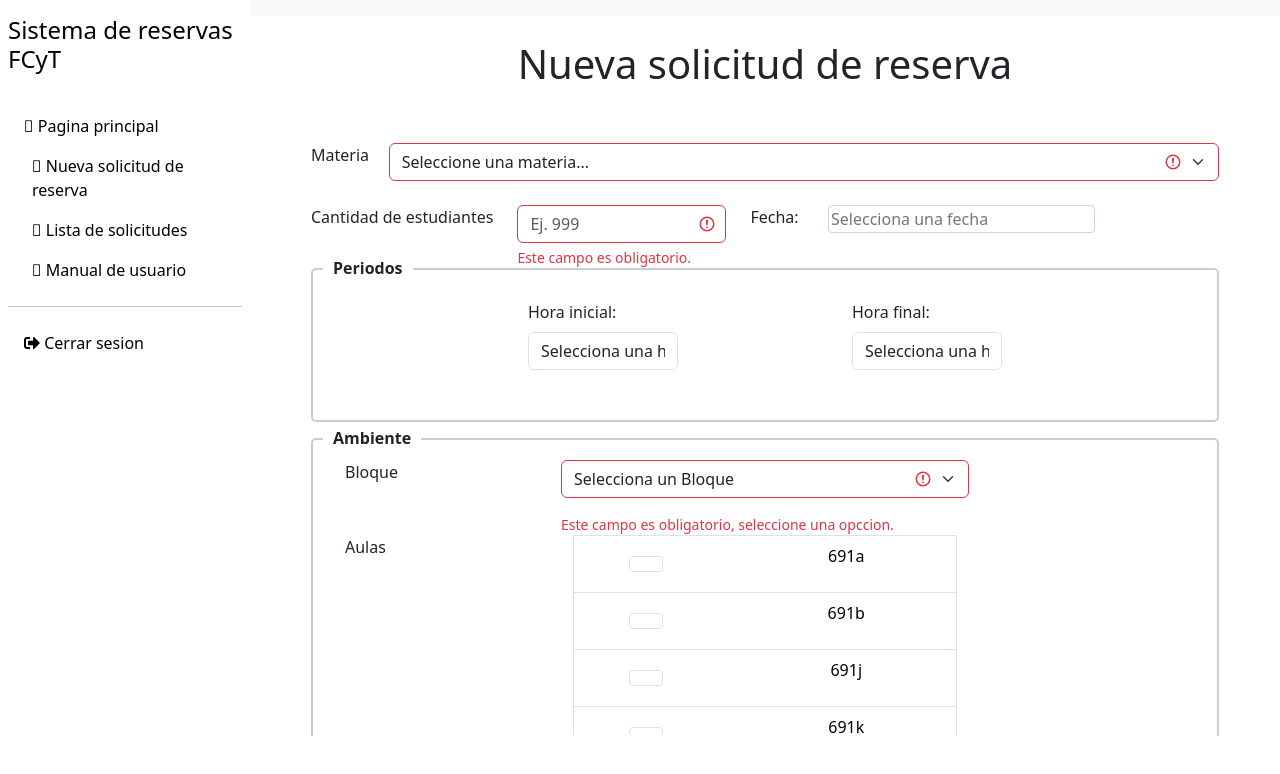
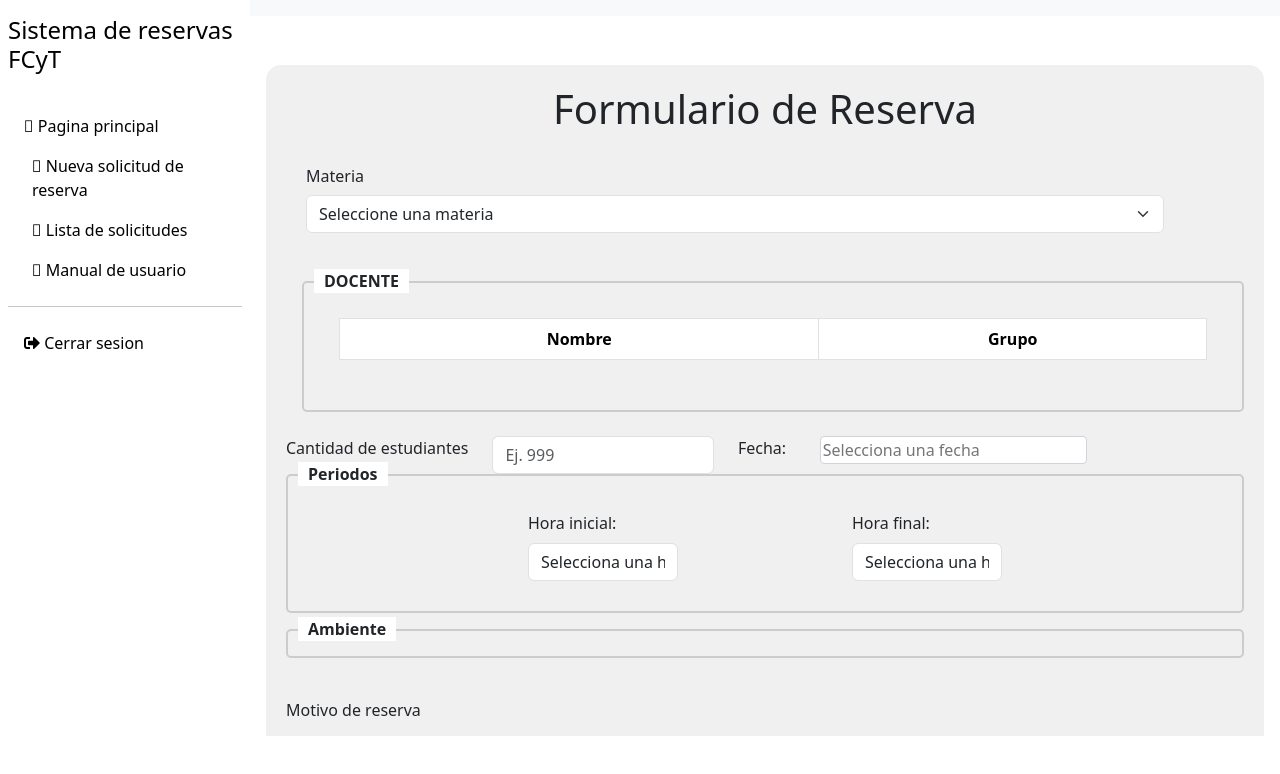
Before and after one commit to BruteForceSolutionsSRL/reservation-system-front, a React (Vite) app: page /user/enviroment-request in a window 1280 px wide. Shown: the top 774 px of the page. Built offline with nearby package versions, Linux system fonts and the light colour scheme.

Commit message:
subject and teacher implementation in the application form

```diff
--- a/src/Components/RequestReservationAmbience/RequestReservationAmbience.css
+++ b/src/Components/RequestReservationAmbience/RequestReservationAmbience.css
@@ -2,9 +2,6 @@
   width: 100%;
   /*max-width: 400px;
     margin-right: 100px;*/
-  width: 100%;
-  max-width: 400px;
-  margin-right: 100px;
 }
 
 .input-cant {
@@ -17,11 +14,11 @@
 }
 
 .formulario-principal {
-  /* background-color: #e7e6e6; */
+  background-color: #f1f0f0; /*Quitarlo al final*/
+  width: 100%;
   border-radius: 15px;
-  margin: 10px auto;
-  padding: 45px;
-  width: 100%;
+  margin: 25px auto;
+  padding: 20px;
 }
 
 .periods-container {
@@ -32,6 +29,7 @@
   width: 100%;
   margin-top: -0px;
 }
+
 .label-periods {
   margin-top: 20px;
 }
@@ -108,18 +106,19 @@ input[type="time"]::-webkit-calendar-picker-indicator {
   display: inline-block;
   margin-right: 10px;
 }
-.container-teacher {
-  max-width: 100%;
-  max-height: 250px;
-  overflow-y: auto;
-  overflow-x: auto;
-}
 
+
+
+
+
+/*Desde aqui empiza codigo limpio*/
+/*Marco de cada caja*/
 .tag-container {
   border: 2px solid #ccc;
-  padding: 20px;
+  padding: 25px;
   border-radius: 5px;
   position: relative;
+  padding-bottom: 0px;
 }
 
 .tag-label {
@@ -130,3 +129,23 @@ input[type="time"]::-webkit-calendar-picker-indicator {
   padding: 0 10px; /* relleno horizontal */
   font-weight: bold;
 }
+
+/*Control table color*/
+.table-blue {
+  background-color: blue !important;
+  color: white;
+}
+
+/*Scrol bar*/
+.scrol-teacher{
+  overflow-y: auto;
+  max-height:206px;
+  scrollbar-width: thin;
+}
+
+
+/*Mantener el header de la tabla nombre y grupo*/
+.sticky-header {
+  position: sticky;
+  top: 0;
+}
--- a/src/Components/RequestReservationAmbience/RequestReservationAmbience.jsx
+++ b/src/Components/RequestReservationAmbience/RequestReservationAmbience.jsx
@@ -1,23 +1,14 @@
 import React, { useState, useEffect } from "react";
-import {
-  Form,
-  Container,
-  Row,
-  Col,
-  Button,
-  InputGroup,
-  Table,
-} from "react-bootstrap";
-import DatePicker from "react-datepicker";
-import "react-datepicker/dist/react-datepicker.css";
-import "react-time-picker/dist/TimePicker.css";
-import { BsX } from "react-icons/bs";
+import { Form, Button, Table, Container } from "react-bootstrap";
+//import { BsX } from "react-icons/bs";
 import CalendarOwn from "./Calendar/CalendarOwn";
 import TimePicker from "./Calendar/TimePicker";
-
 import "./RequestReservationAmbience.css";
 
 function RequestReservationAmbience() {
+  const [selectedOptions, setSelectedOptions] = useState({});
+  const [selectedOptionsNames, setSelectedOptionsNames] = useState({});
+
   const [formData, setFormData] = useState({
     materia: "",
     cantidadEstudiantes: "",
@@ -30,54 +21,72 @@ function RequestReservationAmbience() {
     docentes: "",
   });
 
-  const [opcionSeleccionadaBloque, setOpcionSeleccionadaBloque] = useState("");
-  const [blockOption, setBlockOption] = useState([]);
-  const [selectedItems, setSelectedItems] = useState([]);
-  const [selectedItemsTeacher, setSelectedItemsTeacher] = useState([]);
+  const [errors, setErrors] = useState({
+    materia: "",
+    cantidadEstudiantes: "",
+    fecha: "",
+    horaInicio: "",
+    horaFin: "",
+    bloque: "",
+    aula: "",
+    motivoReserva: "",
+    docentes: "",
+  });
 
-  //validar campos del form
-  const handleSubmit = (event) => {
-    const form = event.currentTarget;
-    if (form.checkValidity() === false) {
-      event.preventDefault();
-      event.stopPropagation();
-    }
-    setValidated(true);
-    setFormSubmitted(true); // Marcar el formulario como enviado
-  };
-
-  const printFormData = () => {
-    console.log("Form data:", formData);
-  };
-
-  //calendario
-  const handleDateSelect = (date) => {
-    setFormData({ ...formData, fecha: date }); // Actualiza el estado del formulario con la fecha seleccionada
-  };
-
-  //obtener datos del formulario
-  const handleChange = (e) => {
-    const { name, value } = e.target;
-    setFormData({ ...formData, [name]: value });
-  };
-
-  const handleTimeChange = ({ startHourId, endHourId }) => {
-    setFormData({
-      ...formData,
-      horaInicio: startHourId,
-      horaFin: endHourId,
-    });
-  };
-
+  //VALIDADORES DE TODO EL FORMULARIO
   //validador de materia
-  const validateInput = (value) => {
+  const validateMateria = (value) => {
     if (!value || value.trim() === "") {
-      return "Este campo es obligatorio, seleccione una opccion.";
+      return "Seleccione una materia.";
     }
     return null;
   };
 
-  //validador de materia
+  // validator teacher
+  const validateTeacher = (selectedOptions) => {
+    if (Object.keys(selectedOptions).length === 0) {
+      return "Seleccione al menos un docente.";
+    }
+    return null;
+  };
+
+  //Boton enviar solicitud
+  const handleSubmit = (e) => {
+    e.preventDefault();
+    let newErrors = {};
+
+    newErrors.materia = validateMateria(formData.materia);
+    newErrors.docentes = validateTeacher(formData.docentes);
+
+    setErrors(newErrors);
+    // Si no hay errores, puedes enviar el formulario
+    if (!newErrors.materia && !newErrors.docentes) {
+      console.log("Datos del formulario:", formData);
+    }
+  };
+
+  //validador en tiempo real
+  const handleChange = (e) => {
+    const { name, value } = e.target;
+    setFormData({
+      ...formData,
+      [name]: value,
+    });
+    const error = validators[name](value);
+    setErrors({
+      ...errors,
+      [name]: error,
+    });
+  };
+
+  //controlador de validadores
+  const validators = {
+    materia: validateMateria,
+    docentes: validateTeacher,
+    // Agrega más validadores para otros campos si es necesario
+  };
+
+  /*
   const validateCantEst = (value) => {
     if (!value) {
       return "Este campo es obligatorio.";
@@ -87,169 +96,7 @@ function RequestReservationAmbience() {
       return "Por favor, ingrese un número válido entre 1 y 999.";
     }
     return null;
-  };
-
-  // validador motivo reserva
-  const validateMotReser = (value) => {
-    const regex = /^[a-zA-ZñÑáéíóúÁÉÍÓÚ\s0-9]+$/;
-    if (!value) {
-      return "Campo es obligatorio";
-    } else if (value.length < 5 || value.length > 60) {
-      return "Debe tener entre 5 y 60 caracteres";
-    } else if (!regex.test(value)) {
-      return "No se acepta caracteres especiales";
-    } else {
-      return null; // Devuelve null cuando la validación es exitosa
-    }
-  };
-  // test data
-  const bloque = [
-    {
-      block_id: 1,
-      name: "Edificio Nuevo",
-    },
-    {
-      block_id: 2,
-      name: "Biblioteca FCYT",
-    },
-  ];
-
-  // test data
-  const classroom = [
-    {
-      classroom_id: 1,
-      name: "691a",
-      capacity: 75,
-      floor: 0,
-    },
-    {
-      classroom_id: 2,
-      name: "691b",
-      capacity: 75,
-      floor: 0,
-    },
-    {
-      classroom_id: 10,
-      name: "691j",
-      capacity: 75,
-      floor: 0,
-    },
-    {
-      classroom_id: 11,
-      name: "691k",
-      capacity: 75,
-      floor: 0,
-    },
-    {
-      classroom_id: 12,
-      name: "Auditorio",
-      capacity: 700,
-      floor: 0,
-    },
-  ];
-  // test data
-  const docente = [
-    {
-      teacher_subject_id: 2,
-      group_number: 1,
-      teacher_id: 1,
-      teacher_name: "Leticia",
-      teacher_last_name: "Blanco Coca",
-    },
-    {
-      teacher_subject_id: 3,
-      group_number: 2,
-      teacher_id: 2,
-      teacher_name: "Rosemary",
-      teacher_last_name: "Torrico Bascope",
-    },
-    {
-      teacher_subject_id: 4,
-      group_number: 3,
-      teacher_id: 4,
-      teacher_name: "Elder Octavio",
-      teacher_last_name: "Fernandez Guzman",
-    },
-    // {
-    //   teacher_subject_id: 4,
-    //   group_number: 3,
-    //   teacher_id: 4,
-    //   teacher_name: "agustin",
-    //   teacher_last_name: "guzman",
-    // },
-    // {
-    //   teacher_subject_id: 4,
-    //   group_number: 3,
-    //   teacher_id: 4,
-    //   teacher_name: "agustin",
-    //   teacher_last_name: "guzman",
-    // },
-    {
-      teacher_subject_id: 7,
-      group_number: 7,
-      teacher_id: 7,
-      teacher_name: "Leticia",
-      teacher_last_name: "Blanco Coca",
-    },
-  ];
-
-  useEffect(() => {
-    setBlockOption(bloque);
-  }, []);
-
-  const handleSelectChangeBloque = (event) => {
-    setOpcionSeleccionadaBloque(event.target.value);
-    setFormData({
-      ...formData,
-      bloque: event.target.value,
-    });
-  };
-
-  const handleCheckboxChange = (event, classroomId) => {
-    const isChecked = event.target.checked;
-
-    if (isChecked) {
-      setSelectedItems([...selectedItems, classroomId]);
-      setFormData({
-        ...formData,
-        aula: [...formData.aula, classroomId],
-      });
-    } else {
-      setSelectedItems(selectedItems.filter((id) => id !== classroomId));
-      setFormData({
-        ...formData,
-        aula: formData.aula.filter((id) => id !== classroomId),
-      });
-    }
-  };
-
-  const handleCheckboxChangeTeacher = (event, teacherId) => {
-    const isCheckedTeacher = event.target.checked;
-
-    if (isCheckedTeacher) {
-      setSelectedItemsTeacher([...selectedItemsTeacher, teacherId]);
-      setFormData({
-        ...formData,
-        docentes: [...formData.docentes, teacherId],
-      });
-    } else {
-      setSelectedItemsTeacher(
-        selectedItemsTeacher.filter((id) => id !== teacherId)
-      );
-      setFormData({
-        ...formData,
-        docentes: formData.docentes.filter((id) => id !== teacherId),
-      });
-    }
-  };
-
-  const isItemSelectedTeacher = (teacherId) => {
-    return selectedItemsTeacher.includes(teacherId);
-  };
-
-  const isItemSelected = (classroomId) => {
-    return selectedItems.includes(classroomId);
-  };
+  };*/
 
   /*
   const handleGetBloqueData = () => {
@@ -281,267 +128,217 @@ function RequestReservationAmbience() {
       .catch((error) => console.error("Error al obtener las opciones:", error));
   }, []);*/
 
-  //Ejemplo de como recibir datos
-  const opcionesTemporales = [
-    { id: 1, nombre: "Elementos de programacion y estructura de datos" },
-    { id: 2, nombre: "Algoritmos avanzados" },
-    { id: 3, nombre: "Examen" },
-  ];
-  const [opciones, setOpciones] = useState(opcionesTemporales);
-
-  const handleSelectChange = (event) => {
-    setOpcionSeleccionada(event.target.value);
+  //calendario
+  const handleDateSelect = (date) => {
+    setFormData({ ...formData, fecha: date }); // Actualiza el estado del formulario con la fecha seleccionada
+  };
+  const handleTimeChange = ({ startHourId, endHourId }) => {
+    setFormData({
+      ...formData,
+      horaInicio: startHourId,
+      horaFin: endHourId,
+    });
   };
 
-  // TIME PICKET
-  const [startTime, setStartTime] = useState("");
-  const [endTime, setEndTime] = useState("");
+  //Docentes
+  const handleOptionClick = (id, nombre, grupo) => {
+    setSelectedOptions((prevSelectedOptions) => {
+      const updatedSelection = { ...prevSelectedOptions };
+      if (updatedSelection[id]) {
+        delete updatedSelection[id];
+      } else {
+        updatedSelection[id] = { id, nombre, grupo };
+      }
+      // Actualizar formData.docentes con el formato deseado
+      setFormData({
+        ...formData,
+        docentes: updatedSelection,
+      });
+      return updatedSelection;
+    });
+    setSelectedOptionsNames((prevSelectedOptionsNames) => {
+      const updatedSelectionNames = { ...prevSelectedOptionsNames };
+      if (prevSelectedOptionsNames[id]) {
+        delete updatedSelectionNames[id];
+      } else {
+        updatedSelectionNames[id] = { id, nombre, grupo };
+      }
+      return updatedSelectionNames;
+    });
+  };
+  // Actualizar la tabla docentes en base a lo que se selecciono
+  useEffect(() => {
+    // Si no se ha seleccionado ninguna materia, mostrar la lista de docentes vacía
+    if (!formData.materia) {
+      setIntro([]); // Vaciar la lista de docentes
+    } else {
+      // Según la materia seleccionada, actualizar la lista de docentes
+      setIntro(introTemporales);
+    }
+  }, [formData.materia]);
 
-  const handleStartTimeChange = (e) => {
-    const newStartTime = e.target.value;
-    setStartTime(newStartTime);
-    console.log("Hora de inicio:", newStartTime);
-  };
+  //Ver lo que se selcciona de la tabla docentes e imprimirlo
+  useEffect(() => {
+    console.log(formData.docentes);
+  }, [selectedOptions]);
 
-  const handleEndTimeChange = (e) => {
-    const newEndTime = e.target.value;
-    setEndTime(newEndTime);
-    console.log("Hora de fin:", newEndTime);
-  };
+  //Ejemplo de materias
+  const materiaTemporal = [
+    { id: 0, materia: "Elementos de programacion y estructura de datos" },
+    { id: 1, materia: "Intro a la programacion" },
+    { id: 2, materia: "Aquitectura de computadoras" },
+    { id: 3, materia: "Algoritmos avanzados" },
+    { id: 4, materia: "Taller de ingenieria de soft" },
+  ];
+  const [materias, setMaterias] = useState(materiaTemporal);
 
-  //console.log("Hora de inicio seleccionada:", startTime);
-  //console.log("Hora de fin seleccionada:", endTime);
+  //Ejemplo de docentes ELEMENTOS DE PROG
+  const elementosTemporales = [
+    { id: 0, docente: "Letecia Blanco Coca", grupo: "2" },
+    { id: 1, docente: "Letecia Blanco Coca", grupo: "3" },
+    { id: 2, docente: "Rosemary Torrico Bascope", grupo: "1" },
+    { id: 3, docente: "Helder Guzman Fernandez", grupo: "5" },
+  ];
+  const [elementos, setElementos] = useState(elementosTemporales);
 
-  const clearStartTime = () => {
-    setStartTime("");
-  };
+  //Ejemplo de docentesINTRO A LA PROG
+  const introTemporales = [
+    { id: 0, docente: "Letecia Blanco Coca", grupo: "2" },
+    { id: 1, docente: "Carla Serrudo Salazar", grupo: "1" },
+    { id: 2, docente: "Carla Serrudo Salazar", grupo: "6" },
+    { id: 3, docente: "Vladimir Costas Jauregui", grupo: "10" },
+    { id: 4, docente: "Hernan Ustariz Vargas", grupo: "3" },
+    { id: 5, docente: "Victor Hugo Montaño", grupo: "5" },
+    { id: 6, docente: "Vladimir Costas Jauregui", grupo: "7" },
+    { id: 7, docente: "Henry Frank Villaroel", grupo: "4" },
+  ];
+  const [intro, setIntro] = useState(introTemporales);
 
-  const clearEndTime = () => {
-    setEndTime("");
-  };
+  //Ejemplo de ARQUI DE COMPU
+  const arquiTemporales = [
+    { id: 0, docente: "Letecia Blanco Coca", grupo: "2" },
+    { id: 1, docente: "Samuel Acha Perez", grupo: "1" },
+    { id: 2, docente: "Luis Agreda Corrales", grupo: "3" },
+  ];
+  const [arqui, setArqui] = useState(arquiTemporales);
 
   return (
-    <>
-      <h1 className="text-center">Nueva solicitud de reserva</h1>
-      <Form onSubmit={handleSubmit} className="formulario-principal">
+    <div>
+      <Form noValidate onSubmit={handleSubmit} className="formulario-principal">
+        <h1 className="text-center text-sm">Formulario de Reserva</h1>
         <div>
-          <div className="row">
-            <div className="col-1">
-              <Form.Label className="">Materia</Form.Label>
+          <div className="row mt-4 ms-2">
+            <div className="col-sm-auto">
+              <Form.Label className="col-form-label ">Materia</Form.Label>
             </div>
-            <div className="col">
+            <div className="col-11">
               <Form.Select
                 type="input"
-                id="materia"
                 name="materia"
                 value={formData.materia}
                 onChange={handleChange}
-                // className="input-materia"
-                isInvalid={!!validateInput(formData.materia)}
+                isInvalid={!!errors.materia}
               >
-                <option value="">Seleccione una materia...</option>
-                {opciones.map((opcion) => (
-                  <option key={opcion.id} value={opcion.id}>
-                    {opcion.nombre}
+                <option value="">Seleccione una materia</option>
+                {materias.map((opcion) => (
+                  <option
+                    key={opcion.id}
+                    value={`${opcion.id},${opcion.materia}`}
+                  >
+                    {opcion.materia}
                   </option>
                 ))}
               </Form.Select>
+              <Form.Control.Feedback type="invalid">
+                {errors.materia}
+              </Form.Control.Feedback>
             </div>
           </div>
-          <Form.Control.Feedback type="invalid">
-            {validateInput(formData.materia)}
-          </Form.Control.Feedback>
+          {/*hata aqui el primero input
+
+          */}
+          <div className="tag-container mt-5 ms-3">
+            <label className="tag-label">DOCENTE</label>
+            <div className="periods-container">
+              <div className="scrol-teacher">
+                <Table striped bordered hover className="fixed-header ">
+                  <thead>
+                    <tr>
+                      <th className="sticky-header text-center">Nombre</th>
+                      <th className="sticky-header text-center">Grupo</th>
+                    </tr>
+                  </thead>
+                  <tbody>
+                    {intro.map((item) => (
+                      <tr
+                        key={item.id}
+                        onClick={() =>
+                          handleOptionClick(item.id, item.docente, item.grupo)
+                        }
+                        className={
+                          selectedOptions[item.id] ? "table-primary" : ""
+                        }
+                        style={{ cursor: "pointer" }}
+                      >
+                        <td>{item.docente}</td>
+                        <td>{item.grupo}</td>
+                      </tr>
+                    ))}
+                  </tbody>
+                </Table>
+              </div>
+              <Form.Control.Feedback
+                type="invalid"
+                style={{ display: "block" }}
+              >
+                {errors.docentes}
+              </Form.Control.Feedback>
+            </div>
+          </div>
+
           <div className="row mt-4">
             <div className="col-sm-auto">
               <Form.Label>Cantidad de estudiantes</Form.Label>
             </div>
             <div className="col-3">
-              <Form.Control
-                type="number"
-                id="cantidadEstudiantes"
-                name="cantidadEstudiantes"
-                value={formData.cantidadEstudiantes}
-                onChange={handleChange}
-                isInvalid={validateCantEst(formData.cantidadEstudiantes)}
-                placeholder="Ej. 999"
-              />
-              <Form.Control.Feedback type="invalid">
-                {validateCantEst(formData.cantidadEstudiantes)}
-              </Form.Control.Feedback>
+              <Form.Control type="number" placeholder="Ej. 999" />
             </div>
             <div className="col-1">
               <Form.Label>Fecha:</Form.Label>
             </div>
             <div className="col-2">
-              <CalendarOwn onDateSelect={handleDateSelect} />
+              <CalendarOwn onTimeChange={handleDateSelect}></CalendarOwn>
             </div>
           </div>
           <div className="tag-container mb-3">
-            <label className="tag-label">Periodos</label>
+            <label className="tag-label"> Periodos</label>
             <div className="periods-container">
-              <TimePicker onTimeChange={handleTimeChange} />
+              <TimePicker onTimeChange={handleTimeChange}></TimePicker>
             </div>
           </div>
           <div className="tag-container position-relative mb-3">
             <label className="tag-label">Ambiente</label>
             <div className="classroom-container">
-              <div className="container">
-                <Row xs={2}>
-                  <Col xs={3}>
-                    <Form.Label className="mb-3">Bloque</Form.Label>
-                  </Col>
-                  <Col>
-                    <Form.Select
-                      className="input-block mb-3"
-                      onChange={handleSelectChangeBloque}
-                      value={opcionSeleccionadaBloque}
-                      isInvalid={!!validateInput(formData.bloque)}
-                    >
-                      <option value="">Selecciona un Bloque</option>
-                      {blockOption.map((optionBlock) => (
-                        <option
-                          key={optionBlock.block_id}
-                          value={optionBlock.block_id}
-                        >
-                          {optionBlock.name}
-                        </option>
-                      ))}
-                    </Form.Select>
-                    <Form.Control.Feedback type="invalid">
-                      {validateInput(formData.bloque)}
-                    </Form.Control.Feedback>
-                  </Col>
-                </Row>
-                <Row xs={2}>
-                  <Col xs={3}>
-                    <Form.Label>Aulas</Form.Label>
-                  </Col>
-                  <Col xs={6}>
-                    <div className="container-classroom container mb-3">
-                      <Table bordered hover>
-                        <tbody>
-                          {classroom.map((item) => (
-                            <tr key={item.classroom_id}>
-                              <td className="table-classroom table">
-                                <Row>
-                                  <Col xs={5}>
-                                    <Form.Check
-                                      className="check-classroom"
-                                      type="checkbox"
-                                      id={`checkbox-${item.classroom_id}`}
-                                      checked={isItemSelected(
-                                        item.classroom_id
-                                      )}
-                                      onChange={(event) =>
-                                        handleCheckboxChange(
-                                          event,
-                                          item.classroom_id
-                                        )
-                                      }
-                                      disabled={
-                                        selectedItems.length === 3 &&
-                                        !isItemSelected(item.classroom_id)
-                                      }
-                                    />
-                                  </Col>
-                                  <Col xs={7}>{item.name}</Col>
-                                </Row>
-                              </td>
-                            </tr>
-                          ))}
-                        </tbody>
-                      </Table>
-                    </div>
-                  </Col>
-                </Row>
-              </div>
+              <div className="container"></div>
             </div>
           </div>
           <div>
             <Form.Label className=" mt-4">Motivo de reserva</Form.Label>
-            {/* <Form.Control
-              id="motivoReserva"
-              name="motivoReserva"
-              value={formData.motivoReserva}
-              onChange={handleChange}
-              isInvalid={validateMotReser(formData.motivoReserva)}
-              className=""
-              placeholder="Escribe tu motivo de reserva aqui."
-              as="textarea"
-              rows={2}
-            ></Form.Control>
-            <Form.Control.Feedback type="invalid">
-              {validateMotReser(formData.motivoReserva)}
-            </Form.Control.Feedback> */}
-            <Form.Select
-              id="motivoReserva"
-              name="motivoReserva"
-              value={formData.motivoReserva}
-              onChange={handleChange}
-              isInvalid={validateMotReser(formData.motivoReserva)}
-              className=""
-              rows={2}
-            >
-              <option value="">Seleccione un motivo...</option>
-              {opciones.map((opcion) => (
-                <option key={opcion.id} value={opcion.id}>
-                  {opcion.nombre}
-                </option>
-              ))}
-            </Form.Select>
-            <Form.Control.Feedback type="invalid">
-              {validateMotReser(formData.motivoReserva)}
-            </Form.Control.Feedback>
           </div>
         </div>
-        {/* docente */}
 
         <div className="container-teacher container mb-3">
           <Form.Label className="mt-4">Docentes</Form.Label>
-          <Table bordered hover>
-            <thead>
-              <tr>
-                <th>Seleccionar</th>
-                <th>Nombre</th>
-                <th>Grupo</th>
-              </tr>
-            </thead>
-            <tbody>
-              {docente.map((item) => (
-                <tr key={item.teacher_id}>
-                  <td className="table-teacher">
-                    <Form.Check
-                      className="check-teacher"
-                      type="checkbox"
-                      id={`checkbox-teacher-${item.teacher_id}`}
-                      checked={isItemSelectedTeacher(item.teacher_id)}
-                      onChange={(event) =>
-                        handleCheckboxChangeTeacher(event, item.teacher_id)
-                      }
-                      disabled={
-                        selectedItemsTeacher.length === 10 &&
-                        !isItemSelectedTeacher(item.teacher_id)
-                      }
-                    />
-                  </td>
-                  <td>
-                    {item.teacher_name} {item.teacher_last_name}
-                  </td>
-                  <td>{item.group_number}</td>
-                </tr>
-              ))}
-            </tbody>
-          </Table>
         </div>
 
         <div className="col-12 text-center">
-          <Button variant="outline-success m-3" onClick={printFormData}>
+          <Button variant="outline-success m-3" type="submit">
             Enviar solicitud
           </Button>
           <Button variant="outline-danger">Cancelar</Button>
         </div>
       </Form>
-    </>
+    </div>
   );
 }
 
```
